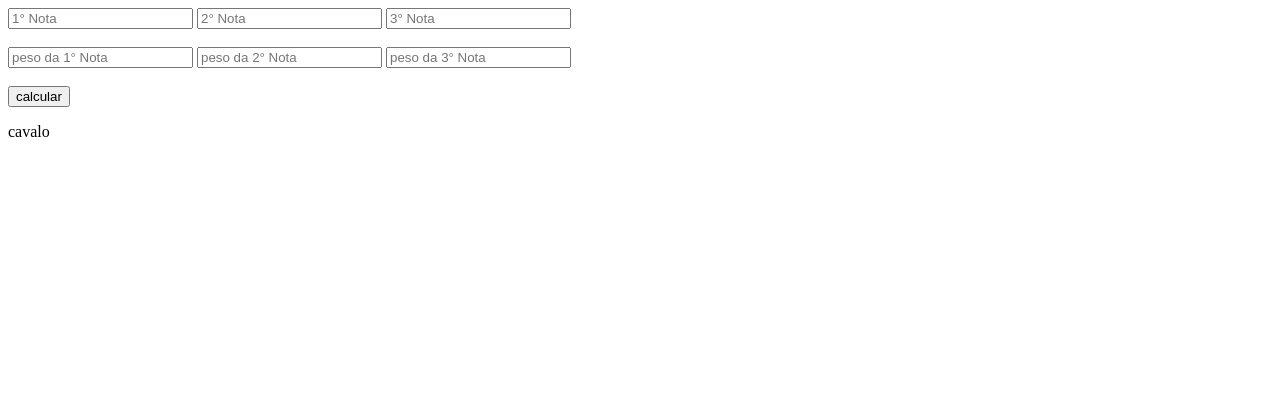
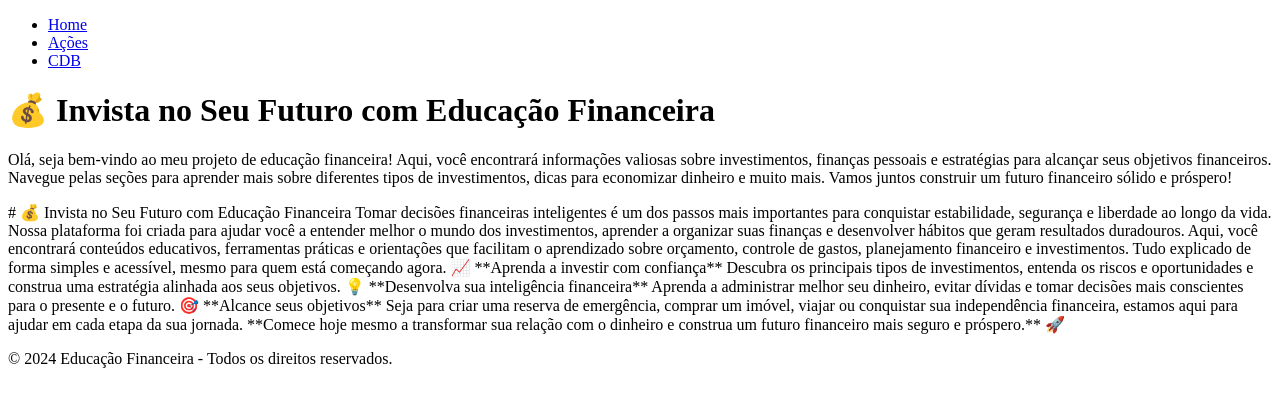
Before and after one commit to DPNA150/Educacao-Financeira---Investimentos, a plain HTML site: page index.html in a window 1280 px wide. Drawn offline with Linux system fonts and the light colour scheme.

Commit message:
Edição da pagina index (base)

```diff
--- a/index.html
+++ b/index.html
@@ -8,20 +8,56 @@
 </head>
 
 <body>
-    <input type="number" id="nota1" placeholder="1° Nota">
-    <input type="number" id="nota2" placeholder="2° Nota">
-    <input type="number" id="nota3" placeholder="3° Nota">
-    <br><br>
+    <header>
+        <nav>
+        <ul>
+            <li><a href="index.html">Home</a></li>
+            <li><a href="paginas/acoes.html">Ações</a></li>
+            <li><a href="paginas/cdb.html">CDB</a></li>
+        </ul>
+    </header>
+    <main>
+        <h1>💰 Invista no Seu Futuro com Educação Financeira</h1>
 
-    <input type="number" id="peso1" placeholder="peso da 1° Nota">
-    <input type="number" id="peso2" placeholder="peso da 2° Nota">
-    <input type="number" id="peso3" placeholder="peso da 3° Nota">
-    <br><br>
+            <p>Olá, seja bem-vindo ao meu projeto de educação financeira! Aqui,
+        você encontrará informações valiosas sobre investimentos,
+        finanças pessoais e estratégias para alcançar seus objetivos financeiros.
+        Navegue pelas seções para aprender mais sobre diferentes tipos de investimentos,
+        dicas para economizar dinheiro e muito mais.
+        Vamos juntos construir um futuro financeiro sólido e próspero!</p>
 
-    <input type="button" value="calcular" id="calcular">
-    <p id="resultado">cavalo</p>
+    <p>
+        # 💰 Invista no Seu Futuro com Educação Financeira
 
-    <script src="scrip.js"></script>
+        Tomar decisões financeiras inteligentes é um dos passos mais importantes para conquistar estabilidade, segurança
+        e liberdade ao longo da vida. Nossa plataforma foi criada para ajudar você a entender melhor o mundo dos
+        investimentos, aprender a organizar suas finanças e desenvolver hábitos que geram resultados duradouros.
+
+        Aqui, você encontrará conteúdos educativos, ferramentas práticas e orientações que facilitam o aprendizado sobre
+        orçamento, controle de gastos, planejamento financeiro e investimentos. Tudo explicado de forma simples e
+        acessível, mesmo para quem está começando agora.
+
+        📈 **Aprenda a investir com confiança**
+        Descubra os principais tipos de investimentos, entenda os riscos e oportunidades e construa uma estratégia
+        alinhada aos seus objetivos.
+
+        💡 **Desenvolva sua inteligência financeira**
+        Aprenda a administrar melhor seu dinheiro, evitar dívidas e tomar decisões mais conscientes para o presente e o
+        futuro.
+
+        🎯 **Alcance seus objetivos**
+        Seja para criar uma reserva de emergência, comprar um imóvel, viajar ou conquistar sua independência financeira,
+        estamos aqui para ajudar em cada etapa da sua jornada.
+
+        **Comece hoje mesmo a transformar sua relação com o dinheiro e construa um futuro financeiro mais seguro e
+        próspero.** 🚀
+
+    </p>
+    </main>
+
+<footer>
+    <p>© 2024 Educação Financeira - Todos os direitos reservados.</p>
+</footer>
 </body>
 
 </html>
```
Also changed, not shown: paginas/acoes.html (+20 -2 lines), paginas/cdb.html (+28 -0 lines).
